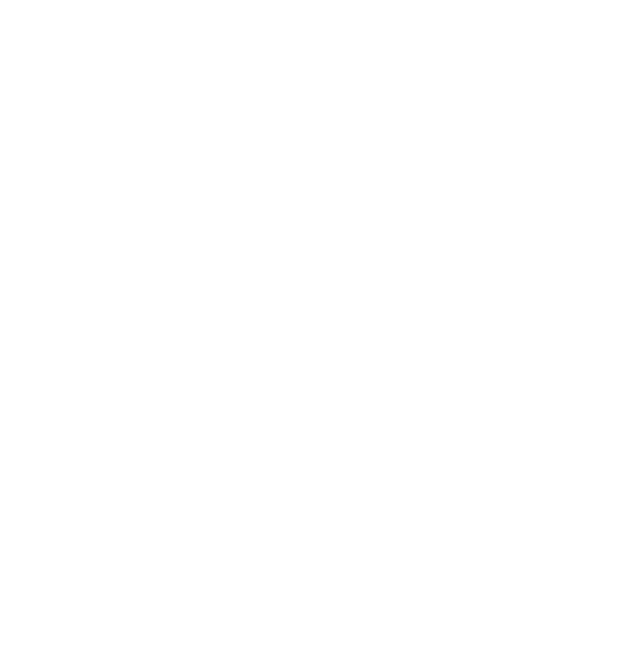
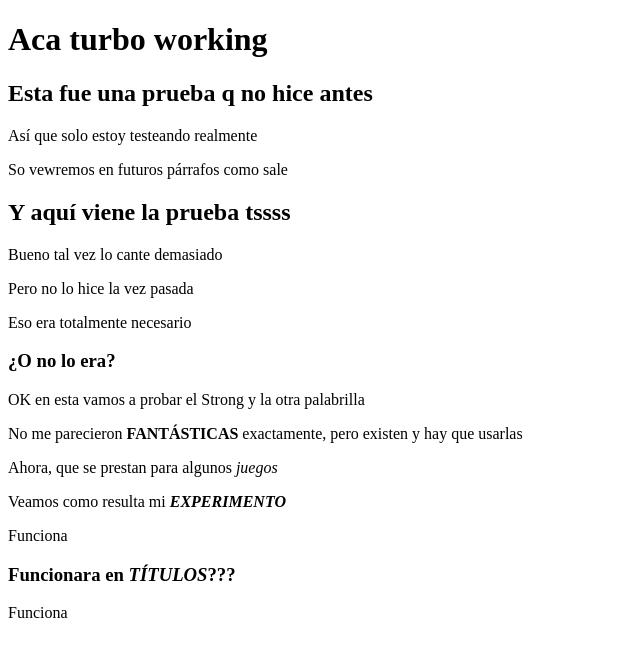
Before and after one commit to aldalvarado/Training1, a plain HTML site: page index.html in a window 1280 px wide. Shown: the whole page, without its empty margins (0-640 px from the left). Drawn offline with Linux system fonts and the light colour scheme.

Commit message:
Update index.html

```diff
--- a/index.html
+++ b/index.html
@@ -3,9 +3,24 @@
 <head>
     <meta charset="UTF-8">
     <meta name="viewport" content="width=device-width, initial-scale=1.0">
-    <title>Document</title>
+    <title>Pues aca traineando</title>
 </head>
 <body>
-
+    <h1>Aca turbo working</h1>
+    <h2>Esta fue una prueba q no hice antes</h2>
+    <p>Así que solo estoy testeando realmente</p>
+    <p>So vewremos en futuros párrafos como sale</p>
+    <h2>Y aquí viene la prueba tssss</h2>
+    <p>Bueno tal vez lo cante demasiado</p>
+    <p>Pero no lo hice la vez pasada</p>
+    <p>Eso era totalmente necesario</p>
+    <h3>¿O no lo era?</h3>
+    <p>OK en esta vamos a probar el Strong y la otra palabrilla</p>
+    <p>No me parecieron <strong>FANTÁSTICAS</strong> exactamente, pero existen y hay que usarlas</p>
+    <p>Ahora, que se prestan para algunos <em>juegos</em></p>
+    <p>Veamos como resulta mi <strong><em>EXPERIMENTO</em></strong></p>
+    <p>Funciona</p>
+    <h3>Funcionara en <strong><em>TÍTULOS</em></strong>???</h3>
+    <p>Funciona</p>
 </body>
 </html>
```
